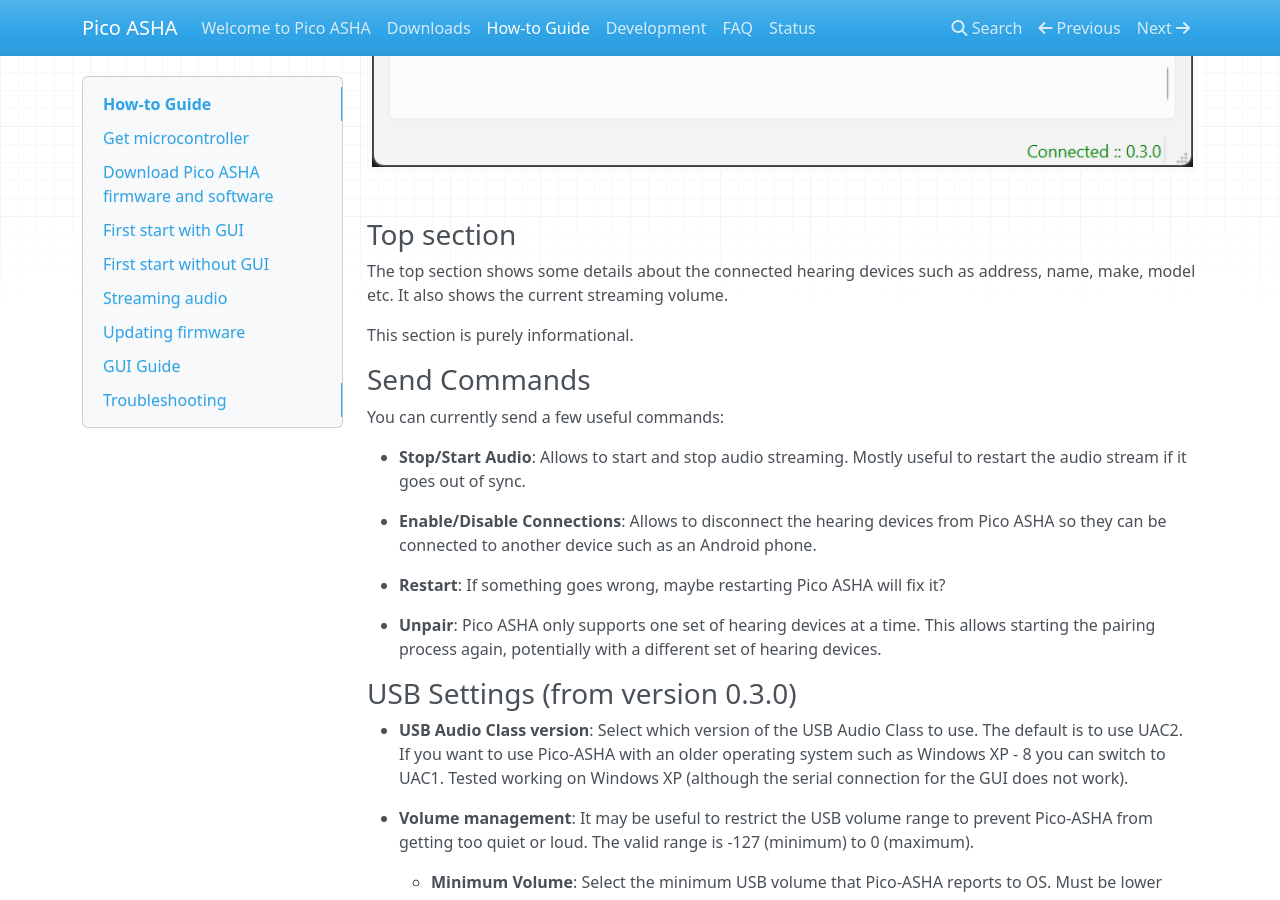
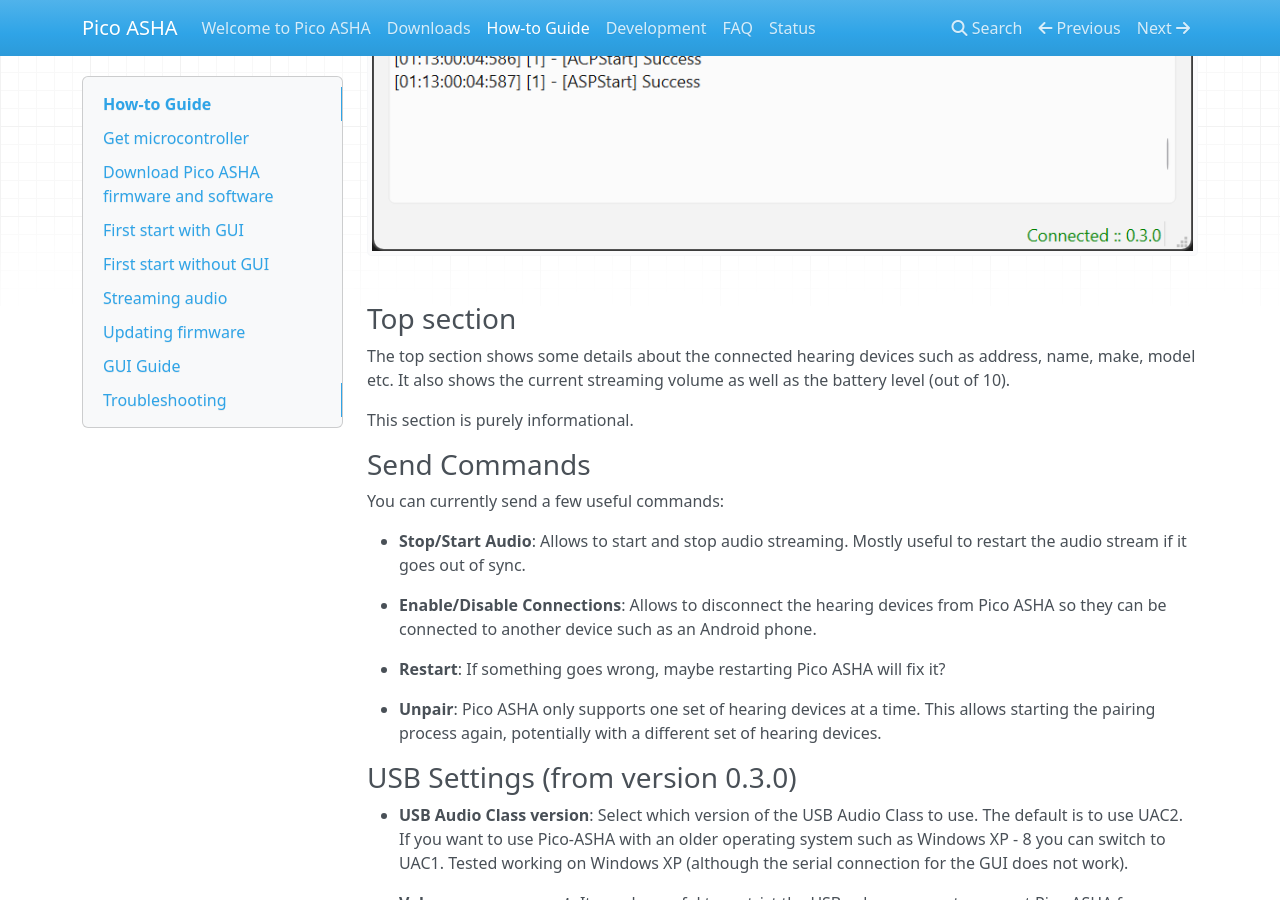
Before and after one commit to shermp/Pico-ASHA, an MkDocs documentation site: the page built from website/docs/guide.md, in a window 1280 px wide and 900 px high, scrolled down 5241 px. Built offline with MkDocs 1.6.1, drawn with Linux system fonts in a browser that asks for light colours; nearby versions of some CDN libraries.

Commit message:
Update website for battery level

```diff
--- a/website/docs/guide.md
+++ b/website/docs/guide.md
@@ -114,7 +114,7 @@
 ### Top section
 
 The top section shows some details about the connected hearing devices such as address, name, make, model
-etc. It also shows the current streaming volume.
+etc. It also shows the current streaming volume as well as the battery level (out of 10).
 
 This section is purely informational.
 
```
Also changed, not shown: website/docs/screenshots/0.3.0/GUI-Connected.png, website/docs/screenshots/0.3.0/GUI-Not-Connected.png.
